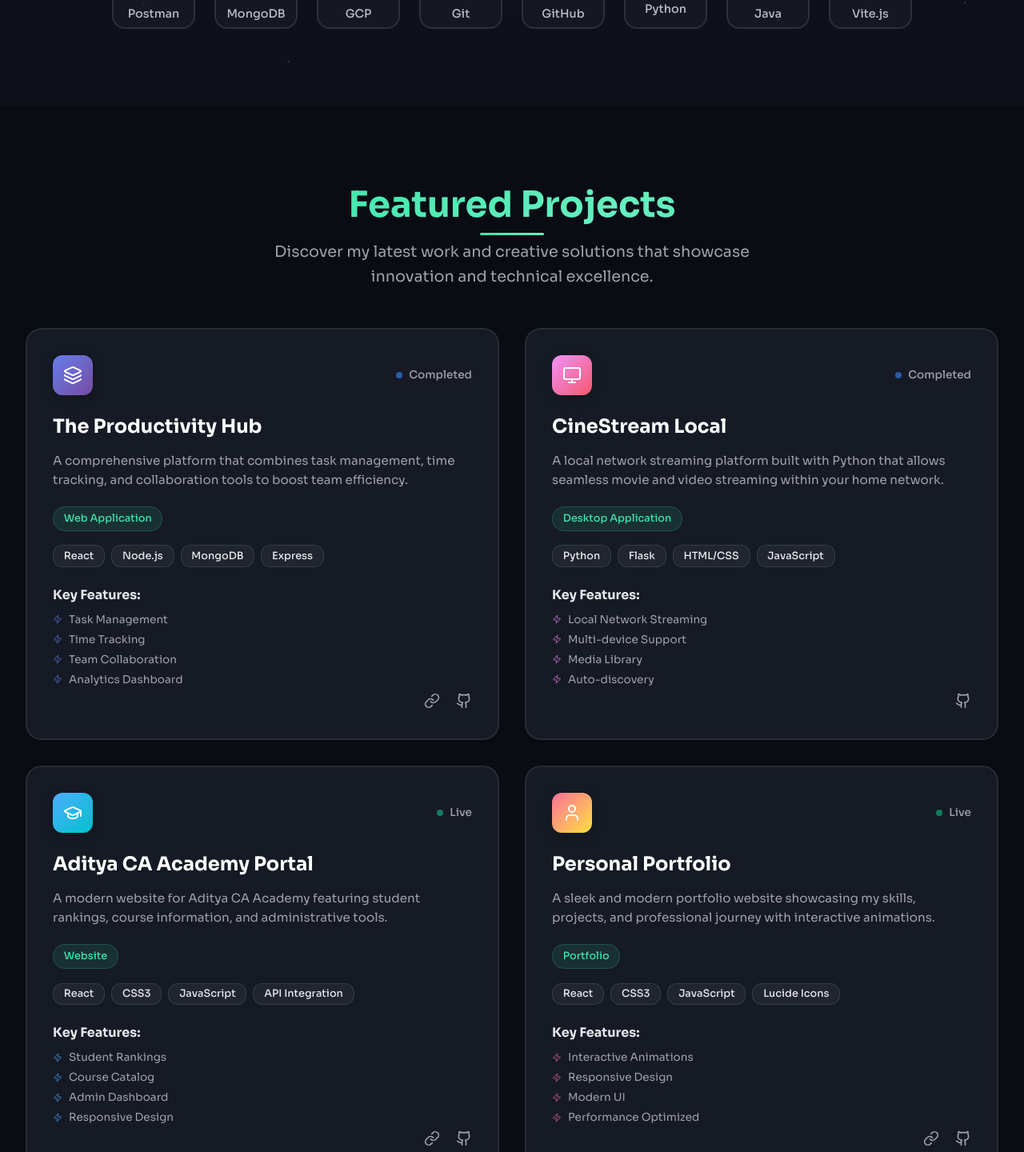
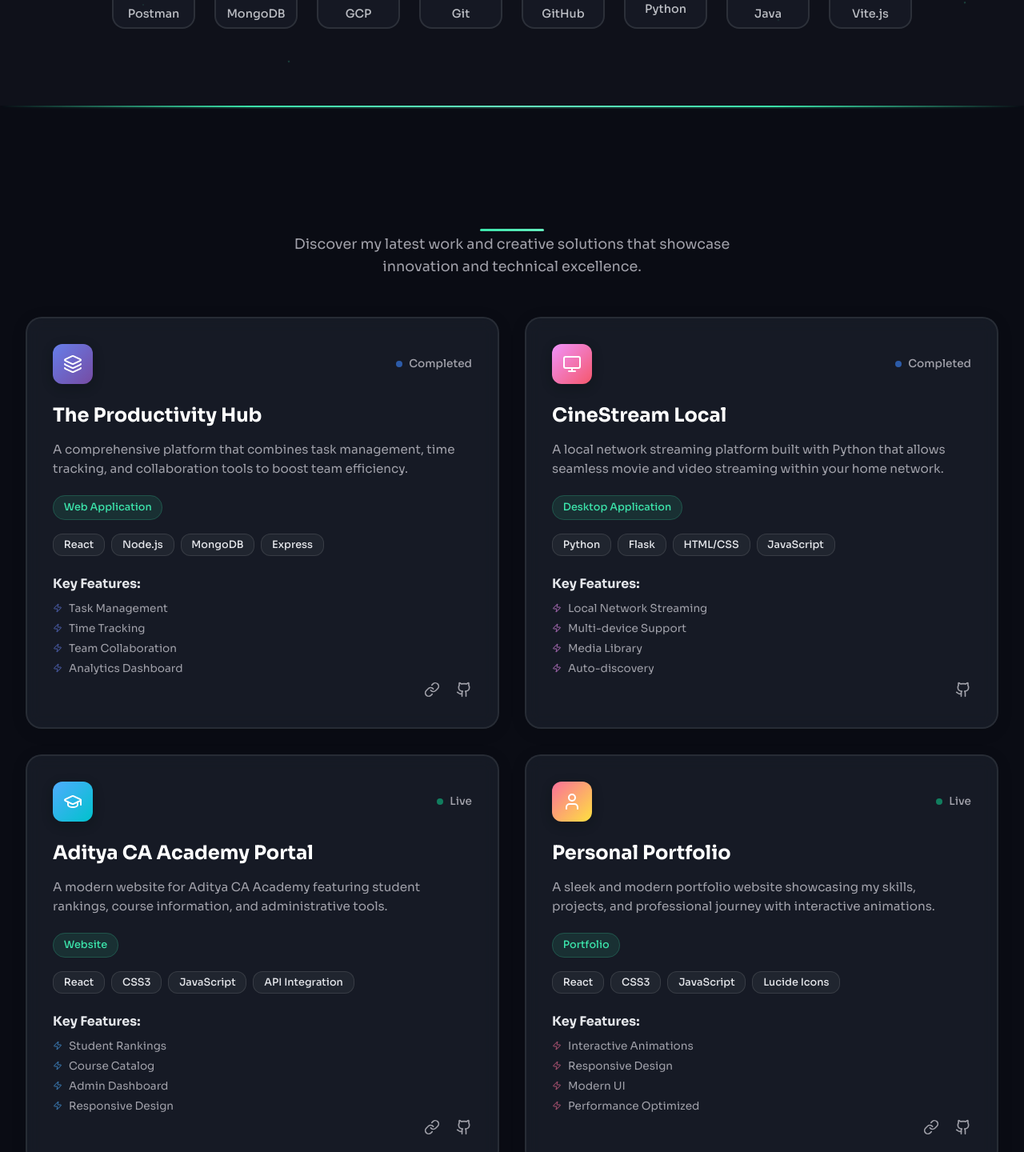
Before and after one commit to Ajithesh9/portfolio, a React (Vite) app: page / in a window 1280 px wide. Shown: the part 1888-3328 px from the top of the page at 80% size. Built offline with nearby package versions, Linux system fonts and the light colour scheme.

Commit message:
Enhance Projects Section with Animated Top Border and Improved Card Animations

```diff
--- a/src/Projects.css
+++ b/src/Projects.css
@@ -1,5 +1,5 @@
 /* ======================================================================== */
-/*            Projects.css (Fixed - No Side Gaps)                          */
+/*            Projects.css (Enhanced with Border Animation & Fixed Shadows) */
 /* ======================================================================== */
 
 .projects-section {
@@ -8,6 +8,50 @@
   position: relative;
   overflow: hidden;
   min-height: 100vh;
+}
+
+/* ======================================================================== */
+/*                           ANIMATED TOP BORDER                           */
+/* ======================================================================== */
+
+.section-top-border {
+  position: absolute;
+  top: 0;
+  left: 0;
+  width: 100%;
+  height: 4px;
+  z-index: 10;
+  overflow: hidden;
+}
+
+.border-line {
+  position: absolute;
+  top: 0;
+  left: -100%;
+  width: 100%;
+  height: 2px;
+  background: linear-gradient(90deg, transparent, #3ce5ab, #66efbf, #3ce5ab, transparent);
+  transition: left 1.5s cubic-bezier(0.4, 0, 0.2, 1);
+}
+
+.border-glow {
+  position: absolute;
+  top: 0;
+  left: -100%;
+  width: 100%;
+  height: 4px;
+  background: linear-gradient(90deg, transparent, rgba(62, 229, 171, 0.3), rgba(102, 239, 191, 0.3), rgba(62, 229, 171, 0.3), transparent);
+  filter: blur(2px);
+  transition: left 1.5s cubic-bezier(0.4, 0, 0.2, 1);
+  transition-delay: 0.2s;
+}
+
+.projects-section.is-visible .border-line {
+  left: 0;
+}
+
+.projects-section.is-visible .border-glow {
+  left: 0;
 }
 
 /* Background & Animations (Unchanged) */
@@ -81,37 +125,50 @@
   }
 }
 
-/* Container & Header (MODIFIED - No Container Constraint) */
+/* Container & Header (MODIFIED - Enhanced animations) */
 .projects-container {
   position: relative;
   z-index: 2;
-  /* Removed all width and margin constraints */
 }
+
 .projects-header {
   text-align: center;
   margin-bottom: 3rem;
   opacity: 0;
-  transform: translateY(30px);
-  transition: opacity 0.8s ease-out, transform 0.8s ease-out;
+  transform: translateY(50px) scale(0.95);
+  transition: all 1s cubic-bezier(0.4, 0, 0.2, 1);
 }
+
 .projects-section.is-visible .projects-header {
   opacity: 1;
-  transform: translateY(0);
+  transform: translateY(0) scale(1);
+  transition-delay: 0.3s;
 }
+
 .projects-header h2 {
-  font-size: 2.8rem;
+  font-size: 2.5rem;
   font-weight: 700;
-  color: #ffffff;
-  margin-bottom: 1rem;
+  color: #FFFFFF;
+  margin-bottom: 0.75rem;
   position: relative;
   display: inline-block;
-  background: linear-gradient(135deg, #3ce5ab, #66efbf, #3ce5ab);
-  background-size: 200% 200%;
+  background: linear-gradient(#FFFFFF);
+  //background-size: 200% 200%;
   -webkit-background-clip: text;
   -webkit-text-fill-color: transparent;
   background-clip: text;
   animation: gradientShift 3s ease-in-out infinite;
+  opacity: 0;
+  transform: translateY(30px);
+  transition: all 0.8s cubic-bezier(0.4, 0, 0.2, 1);
 }
+
+.projects-section.is-visible .projects-header h2 {
+  opacity: 1;
+  transform: translateY(0);
+  transition-delay: 0.5s;
+}
+
 @keyframes gradientShift {
   0%,
   100% {
@@ -121,23 +178,40 @@
     background-position: 100% 50%;
   }
 }
+
 .projects-header h2::after {
   content: "";
   position: absolute;
   bottom: -10px;
   left: 50%;
-  transform: translateX(-50%);
+  transform: translateX(-50%) scaleX(0);
   width: 80px;
   height: 3px;
   background: linear-gradient(90deg, #3ce5ab, #66efbf);
   border-radius: 3px;
+  transition: transform 0.8s cubic-bezier(0.4, 0, 0.2, 1);
 }
+
+.projects-section.is-visible .projects-header h2::after {
+  transform: translateX(-50%) scaleX(1);
+  transition-delay: 0.7s;
+}
+
 .projects-header p {
-  font-size: 1.2rem;
+  font-size: 1.1rem;
   color: #a1a1aa;
-  max-width: 700px;
+  max-width: 600px;
   margin: 0 auto;
   line-height: 1.6;
+  opacity: 0;
+  transform: translateY(20px);
+  transition: all 0.8s cubic-bezier(0.4, 0, 0.2, 1);
+}
+
+.projects-section.is-visible .projects-header p {
+  opacity: 1;
+  transform: translateY(0);
+  transition-delay: 0.6s;
 }
 
 /* Grid (MODIFIED - Direct full-width grid) */
@@ -145,20 +219,31 @@
   display: grid;
   grid-template-columns: repeat(auto-fit, minmax(400px, 1fr));
   gap: 2rem;
-  /* No max-width constraint - let it fill the available space */
 }
 
-/* Card & Card Inner (Unchanged) */
+/* ======================================================================== */
+/*                    ENHANCED CARD ANIMATIONS & Z-INDEX FIX               */
+/* ======================================================================== */
+
 .project-card {
   opacity: 0;
-  transform: translateY(30px) scale(0.98);
-  transition: opacity 0.6s ease-out, transform 0.6s ease-out;
+  transform: translateY(60px) scale(0.9) rotateX(15deg);
+  transition: all 0.8s cubic-bezier(0.4, 0, 0.2, 1);
   perspective: 1000px;
+  position: relative;
+  z-index: 1;
 }
+
 .projects-section.is-visible .project-card {
   opacity: 1;
-  transform: translateY(0) scale(1);
+  transform: translateY(0) scale(1) rotateX(0deg);
+  animation-delay: calc(0.8s + var(--card-index, 0) * 0.15s);
 }
+
+.project-card:hover {
+  z-index: 10; /* Bring hovered card to front */
+}
+
 .project-card-inner {
   background: rgba(26, 31, 42, 0.8);
   border: 2px solid rgba(255, 255, 255, 0.08);
@@ -172,11 +257,18 @@
   flex-direction: column;
   transition: all 0.4s cubic-bezier(0.4, 0, 0.2, 1);
   backdrop-filter: blur(10px);
+  /* Fixed shadow that won't overlap */
+  box-shadow: 0 4px 20px rgba(0, 0, 0, 0.1);
 }
+
 .project-card:hover .project-card-inner {
-  transform: translateY(-8px);
+  transform: translateY(-12px);
   border-color: var(--accent-color);
-  box-shadow: 0 20px 60px rgba(0, 0, 0, 0.4);
+  /* Enhanced shadow with proper containment */
+  box-shadow:
+    0 25px 50px rgba(0, 0, 0, 0.4),
+    0 10px 30px rgba(62, 229, 171, 0.1),
+    0 0 0 1px rgba(62, 229, 171, 0.1);
 }
 
 /* Hover Overlay & Card Header (Unchanged) */
@@ -351,23 +443,53 @@
   transform: scale(1.15) translateY(-2px);
 }
 
+/* ======================================================================== */
+/*                           STAGGERED CARD ANIMATIONS                     */
+/* ======================================================================== */
+
+.project-card:nth-child(1) {
+  transition-delay: 0.9s;
+}
+.project-card:nth-child(2) {
+  transition-delay: 1.05s;
+}
+.project-card:nth-child(3) {
+  transition-delay: 1.2s;
+}
+.project-card:nth-child(4) {
+  transition-delay: 1.35s;
+}
+.project-card:nth-child(5) {
+  transition-delay: 1.5s;
+}
+.project-card:nth-child(6) {
+  transition-delay: 1.65s;
+}
+
 /* Responsive (MODIFIED - Better mobile handling) */
 @media (max-width: 768px) {
   .projects-section {
     padding: 4rem 1rem;
-  } /* Reduced horizontal padding on mobile */
+  }
   .projects-header h2 {
     font-size: 2.2rem;
   }
   .projects-grid {
     grid-template-columns: 1fr;
-    gap: 1.5rem; /* Slightly reduced gap on mobile */
+    gap: 1.5rem;
+  }
+  /* Reduce animation complexity on mobile */
+  .project-card {
+    transform: translateY(30px) scale(0.95);
+  }
+  .projects-section.is-visible .project-card {
+    transform: translateY(0) scale(1);
   }
 }
 
 /* Additional responsive breakpoint for very large screens */
 @media (min-width: 1600px) {
   .projects-grid {
-    max-width: 1600px; /* Allow slightly more width on very large screens */
+    max-width: 1600px;
   }
 }
--- a/src/components/Projects.jsx
+++ b/src/components/Projects.jsx
@@ -188,6 +188,12 @@ const Projects = () => {
       ref={sectionRef}
       id="projects"
     >
+      {/* Animated Top Border */}
+      <div className="section-top-border">
+        <div className="border-line"></div>
+        <div className="border-glow"></div>
+      </div>
+
       <div className="bg-grid">
         {[...Array(20)].map((_, i) => (
           <div key={i} className="grid-line" style={{ "--i": i }} />
@@ -225,7 +231,7 @@ const Projects = () => {
                 className="project-card"
                 style={{
                   "--accent-color": project.accentColor,
-                  animationDelay: `${0.2 + idx * 0.1}s`,
+                  "--card-index": idx,
                 }}
               >
                 <div className="project-card-inner">
@@ -251,7 +257,6 @@ const Projects = () => {
                     </div>
                   </div>
 
-                  {/* --- MODIFIED: project-actions is now inside project-content --- */}
                   <div className="project-content">
                     <h3>{project.title}</h3>
                     <p className="project-description">{project.description}</p>
```
